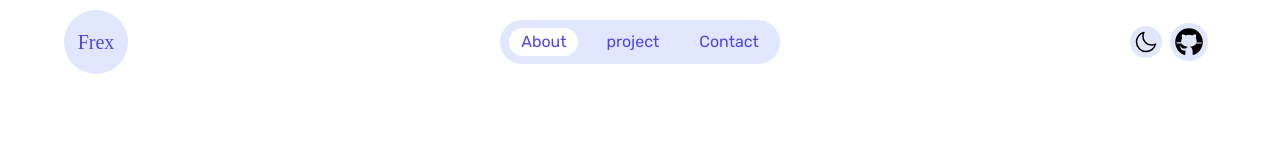
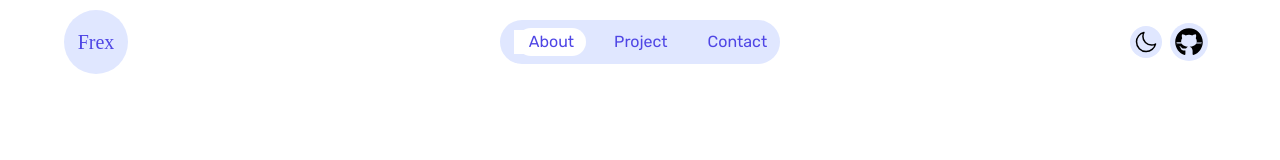
Before and after one commit to rachidfrex/my_portfolio, a React (Vite) app: page / in a window 1280 px wide. Shown: the top 160 px of the page. Built offline with nearby package versions, Linux system fonts and the light colour scheme; a web font is replaced by a local one.

Commit message:
chore: Add react-spring dependency and update navigation component

```diff
--- a/package.json
+++ b/package.json
@@ -11,7 +11,8 @@
   },
   "dependencies": {
     "react": "^18.2.0",
-    "react-dom": "^18.2.0"
+    "react-dom": "^18.2.0",
+    "react-spring": "^9.7.3"
   },
   "devDependencies": {
     "@types/react": "^18.2.66",
--- a/src/components/nav.jsx
+++ b/src/components/nav.jsx
@@ -1,20 +1,48 @@
 import React from 'react'
-import { useState } from 'react'
+import { useState  ,useRef} from 'react'
+import { useSpring, animated } from 'react-spring';
 
 function Nav() {
     const [active, setActive] = useState(false)
+    const [activeLink, setActiveLink] = useState('About');
+    const ref = useRef(null);
+    const spring = useSpring({
+        from: { transform: 'translateX(0px)' },
+        to: { transform: `translateX(${ref.current ? ref.current.offsetLeft : 0}px)` },
+        config: { tension: 250, friction: 20 },
+      });
 
   return (
         <div
         className='flex justify-center items-center py-5'
         >
-            <nav className=' text-center p-1.5 w-[280px]   bg-indigo-100  rounded-full    '>
-            <ul className='flex font-rubik  text-indigo-600 justify-center items-center space-x-4 '>
-            <li className='bg-white px-3 py-0.5 rounded-full'>About</li>
-            <li  className=' px-3 py-1 rounded-full'>project </li>
-            <li  className=' px-3 py-1 rounded-full'>Contact</li>
-            </ul>
-        </nav>
+         <nav className='text-center p-1.5 w-[280px] bg-indigo-100 rounded-full'>
+  <ul className='flex font-rubik text-indigo-600 justify-center items-center space-x-4 relative'>
+    <animated.div style={spring} className='absolute h-6 bg-white w-16 bottom-1 left-2  z-10 transition-transform duration-200'></animated.div>
+    <li
+      ref={activeLink === 'About' ? ref : null}
+      className={`px-3 py-0.5 rounded-full transition-colors duration-300 z-20 ${activeLink === 'About' ? 'bg-white' : ''}`}
+      onClick={() => setActiveLink('About')}
+    >
+      About
+    </li>
+    <li
+      ref={activeLink === 'Project' ? ref : null}
+      className={`px-3 py-1 rounded-full transition-colors z-20 duration-300 ${activeLink === 'Project' ? 'bg-white' : ''}`}
+      onClick={() => setActiveLink('Project')}
+    >
+      Project
+    </li>
+    <li
+      ref={activeLink === 'Contact' ? ref : null}
+      className={`px-3 py-1 rounded-full transition-colors z-20 duration-300 ${activeLink === 'Contact' ? 'bg-white' : ''}`}
+      onClick={() => setActiveLink('Contact')}
+    >
+      Contact
+    </li>
+
+  </ul>
+</nav>
         <div className=' absolute left-[5%] bg-indigo-100 rounded-full w-16 h-16 flex flex-col gap-5 items-center justify-center '>
             <h1
             className='text-xl font-poetsen text-indigo-600'
```
Also changed, not shown: 1 other file (tests, documents, lock files or other folders).
